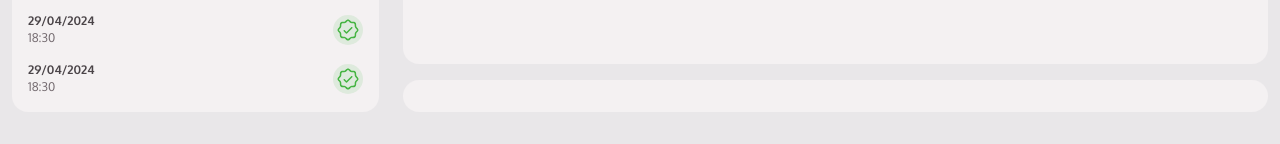
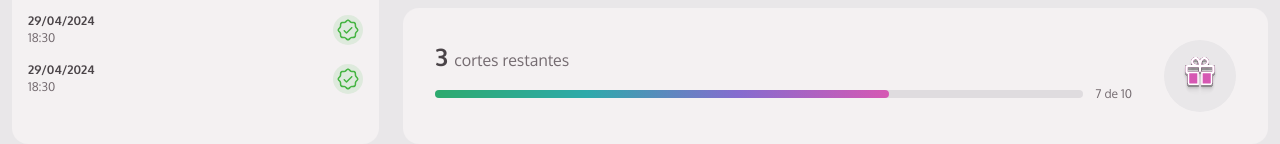
Before and after one commit to ledoctah/mba-member-club, a website built with webpack: page src/index.html in a window 1280 px wide. Shown: the part 728-872 px from the top of the page. Before the commit the page ends 840 px from the top, so only its background shows below. Built offline with nearby package versions, Linux system fonts and the light colour scheme; files whose address does not match are found by name.

Commit message:
feat: add next-reward section

```diff
--- a/src/index.html
+++ b/src/index.html
@@ -169,7 +169,19 @@
       </ul>
     </section>
 
-    <section class="card next-reward"></section>
+    <section class="card next-reward">
+      <div>
+        <h3>3 <span>cortes restantes</span></h3>
+
+        <div>
+          <hr></hr>
+
+          <span>7 de 10</span>
+        </div>
+      </div>
+
+      <img src="./assets/gift-color.svg" alt="Ícone de presente">
+    </section>
   </main>
 </body>
 </html>
--- a/src/styles/cards.css
+++ b/src/styles/cards.css
@@ -219,4 +219,85 @@ main {
 
 .next-reward {
   grid-area: d;
+
+  padding-block: var(--py-xl);
+  padding-inline: var(--px-xl);
+
+  display: flex;
+
+  gap: var(--gap-xl);
+
+  & div {
+    width: 100%;
+
+    & h3 {
+      font: var(--heading-font-xl);
+      color: var(--text-color-primary);
+
+      & span {
+        font: var(--body-font-md);
+        color: var(--text-color-secondary);
+      }
+    }
+
+    & div {
+      display: flex;
+
+      gap: 0.75rem;
+
+      justify-content: space-between;
+      align-items: center;
+
+      margin-top: 0.75rem;
+
+      & hr {
+        --hr-height: 0.5rem;
+
+        all: unset;
+
+        display: inline-block;
+
+        width: 100%;
+        height: var(--hr-height);
+
+        border-radius: 999px;
+
+        background-color: var(--stroke-color-primary);
+
+        &::after {
+          content: '';
+
+          top: 0;
+          left: 0;
+
+          display: block;
+
+          height: var(--hr-height);
+          width: 70%;
+
+          border-radius: 999px;
+
+          background-image: var(--gradient-primary);
+        }
+      }
+
+      & span {
+        text-wrap: nowrap;
+
+        font: var(--body-font-xs);
+        color: var(--text-color-secondary);
+      }
+    }
+  }
+
+  & img {
+    width: 4.5rem;
+    aspect-ratio: 1/1;
+
+    background-color: var(--bg-color);
+
+    border-radius: 50%;
+
+    padding: 1rem;
+  }
 }
--- a/src/styles/global.css
+++ b/src/styles/global.css
@@ -30,7 +30,7 @@
   --heading-font-xs: var(--fw-bold) var(--fs-xs)/1.4 var(--ff-sans);
   --heading-font-sm: var(--fw-bold) var(--fs-sm)/1.4 var(--ff-sans);
   --heading-font-lg: var(--fw-bold) var(--fs-lg)/1.4 var(--ff-sans);
-  --heading-font-xl: var(--fw-bold) var(--fs-lg)/1.4 var(--ff-sans);
+  --heading-font-xl: var(--fw-bold) var(--fs-xl)/1.4 var(--ff-sans);
 
   --body-font-xs: var(--fw-regular) var(--fs-xs)/1.4 var(--ff-sans);
   --body-font-sm: var(--fw-regular) var(--fs-sm)/1.4 var(--ff-sans);
```
